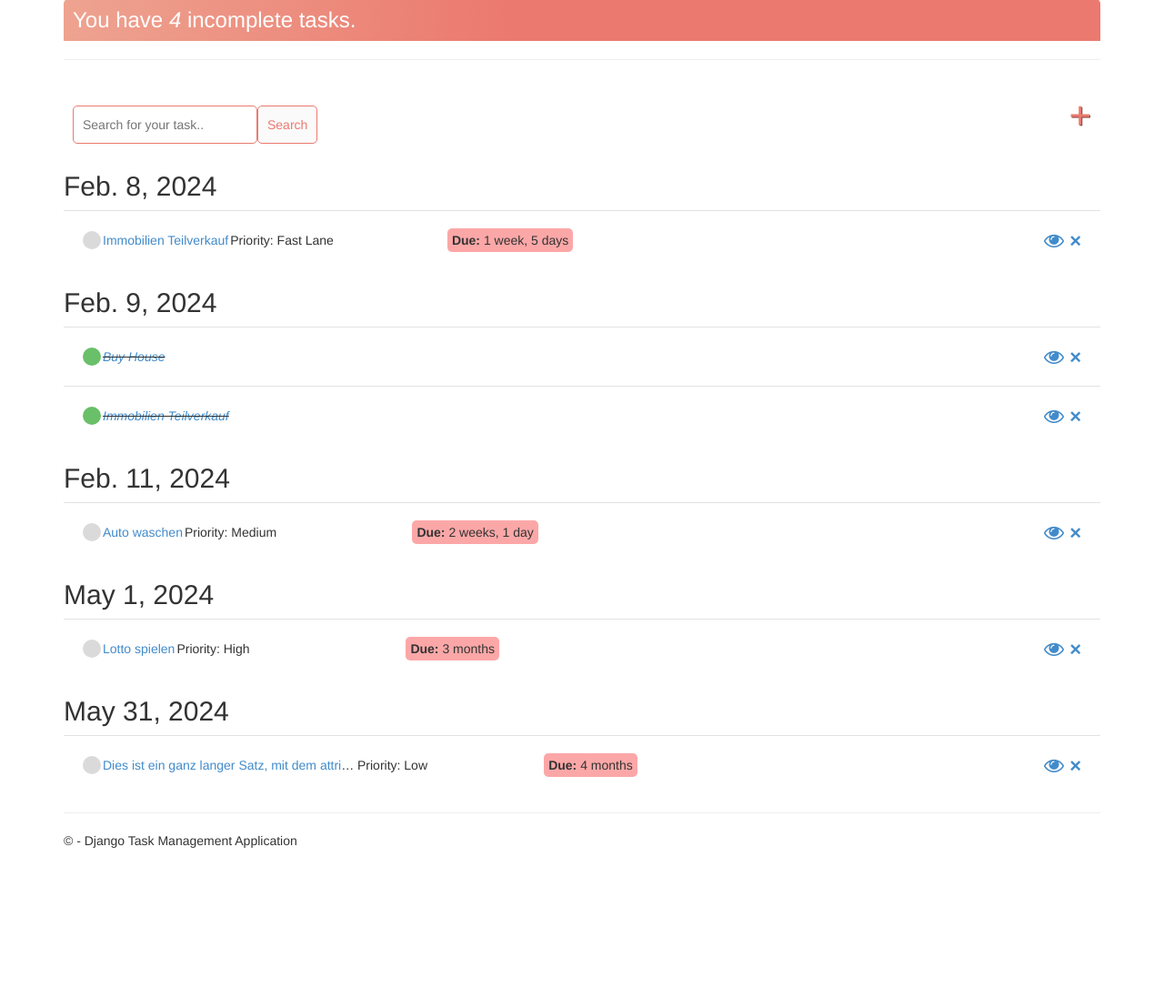
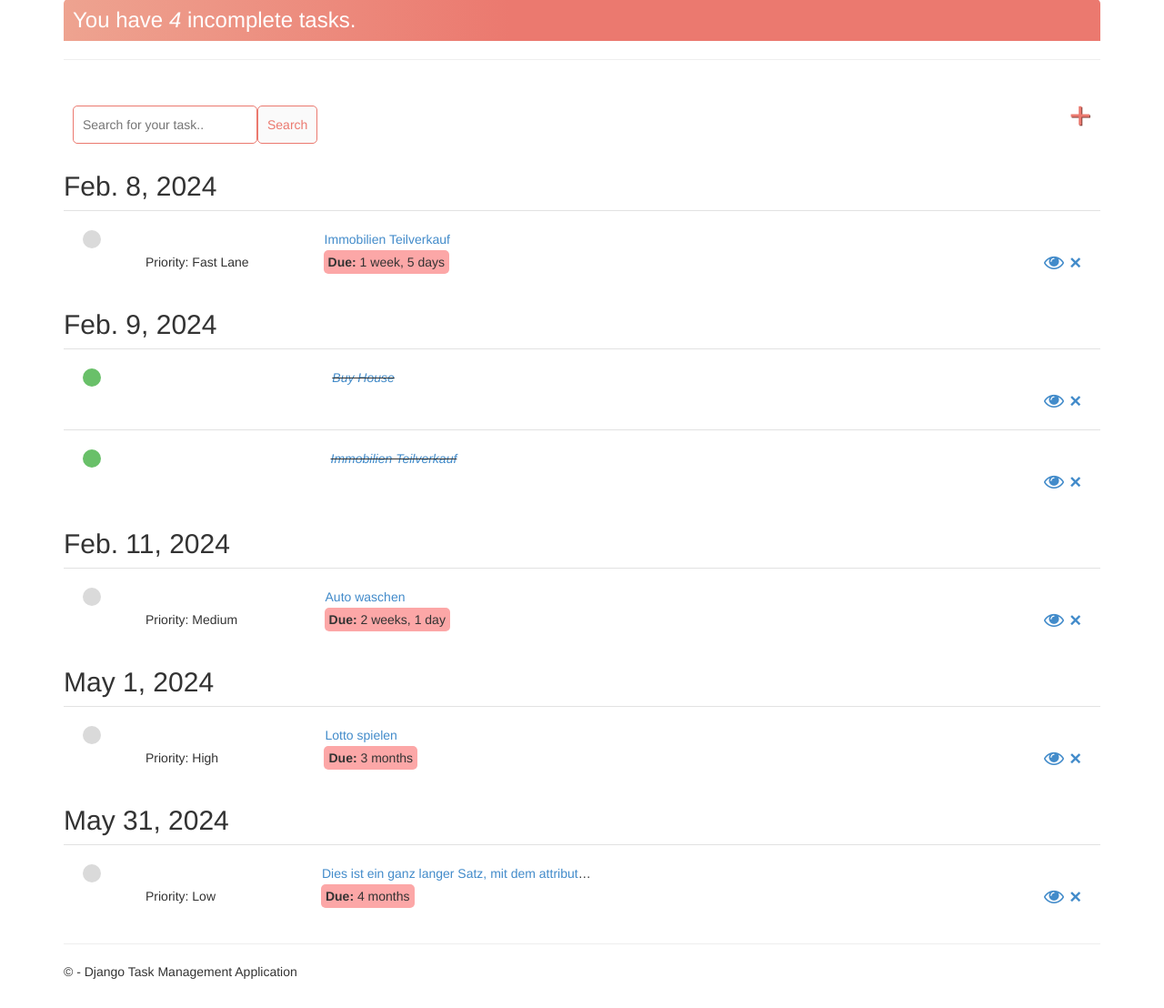
Before and after one commit to s64470/DjangoWebProject-TMT, a Django app: page /task/ in a window 1280 px wide. Shown: the part 51-1159 px from the top of the page at 91% size. Before the commit the page ends 983 px from the top, so only its background shows below. Run offline with Django 3.2, Linux system fonts and the light colour scheme; a user stored in the database is signed in; data comes from the database, SQL or seed files in the repository; both versions use the stored data as it was after the commit; some libraries are stand-ins or nearby versions.

Commit message:
opera styling bug fix

```diff
--- a/DjangoWebProject-TMT/app/templates/app/task_list.html
+++ b/DjangoWebProject-TMT/app/templates/app/task_list.html
@@ -70,14 +70,22 @@
         <!-- Complete Tasks -->
         <table>
             <tr>
+                <!-- Task icon -->
                 <td style="text-align: left;">
                     <div class="task-complete-icon"></div>
                 </td>
+                <!-- Task name -->
                 <td style="text-align: left; max-width: 20em; white-space: nowrap; overflow: hidden; text-overflow: ellipsis;">
                     <i><s><a href="{% url 'task-update' task.id %}">{{ task }}</a></s></i>
                 </td>
-                <td style="width: 300px;"></td> <!-- td spacer -->
-                <td style="width: 300px;"></td> <!-- td spacer -->
+            <tr>
+                <td style="width: 20em;"></td>
+            </tr>
+            <!-- Task priority (empty space) -->
+            <td style="width: 300px;"></td> <!-- td space -->
+            <!-- Task due date (empty space) -->
+            <td style="width: 300px;"></td> <!-- td space -->
+            <!-- Task view, delete icon -->
             <td style="width: 600px; text-align: right;">
                 <div class="delete-link">
                     <a class="fa fa-eye" href="{% url 'task' task.id %}" style="text-decoration: none"></a>
@@ -90,18 +98,28 @@
         <!-- Incomplete Tasks -->
         <table>
             <tr>
+                <!-- Task icon -->
                 <td style="text-align: left;">
                     <div class="task-incomplete-icon"></div>
                 </td>
+                <!-- Task name -->
                 <td style="text-align: left; max-width: 20em; white-space: nowrap; overflow: hidden; text-overflow: ellipsis;">
                     <a href="{% url 'task-update' task.id %}">{{ task }}</a>
                 </td>
-                <td style="width: 300px; text-align: left; word-wrap: break-word;">
+            </tr>
+            <tr>
+                <td style="width: 20em;"></td>
+            </tr>
+            <tr>
+                <!-- Task priority -->
+                <td style="text-align: left; word-wrap: break-word; padding-left: 5em;">
                     <span class="task-priority">Priority: {{ task.get_priority_display }}</span>
                 </td>
-                <td style="width: 300px; text-align: left; word-wrap: break-word;">
+                <!-- Task due date -->
+                <td style="width: 300px; text-align: left; word-wrap: break-word; padding-left: 0em;">
                     <span class="timer"><b>Due: </b>{{ task.due_date|timeuntil }}</span>
                 </td>
+                <!-- Task view, delete icon -->
                 <td style="width: 600px; text-align: right;">
                     <div class="delete-link">
                         <a class="fa fa-eye" href="{% url 'task' task.id %}" style="text-decoration: none"></a>
```
Also changed, not shown: DjangoWebProject-TMT/db.sqlite3. Lines whose indentation alone changed are shown as unchanged.
